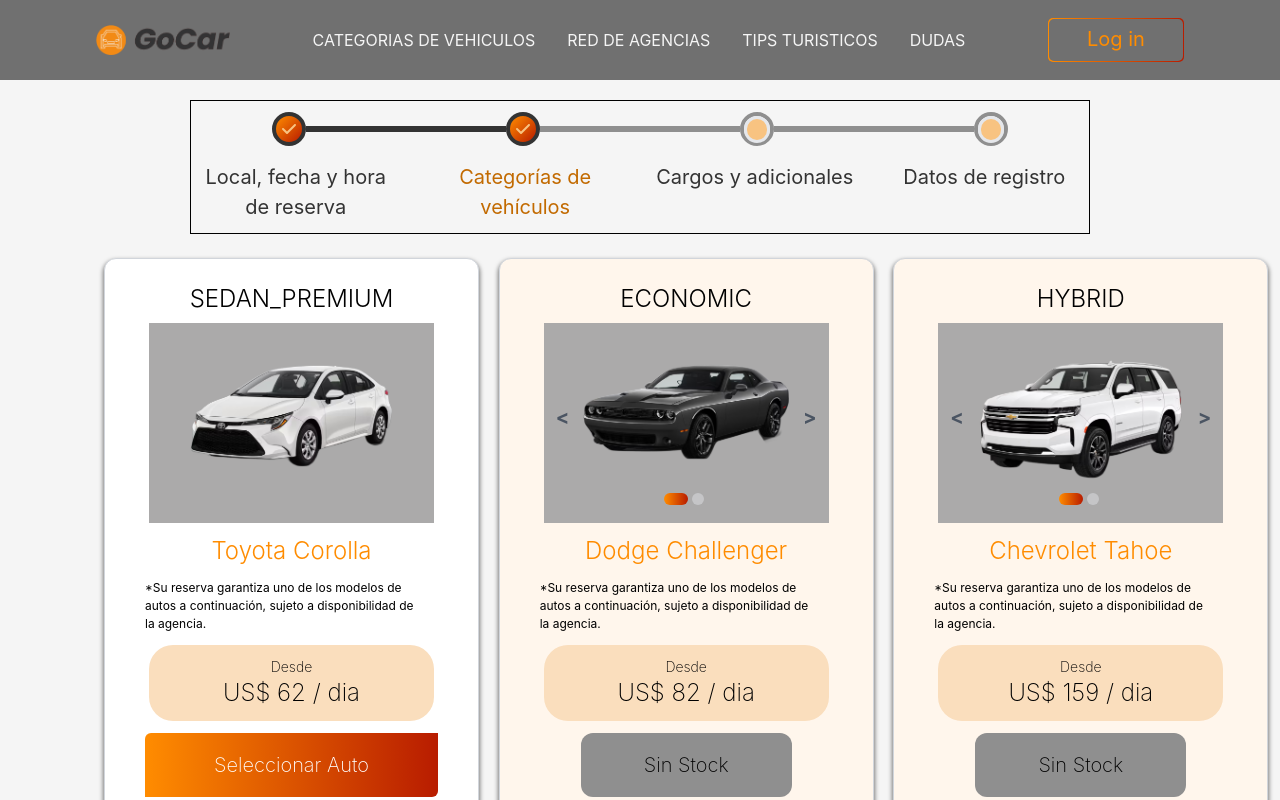
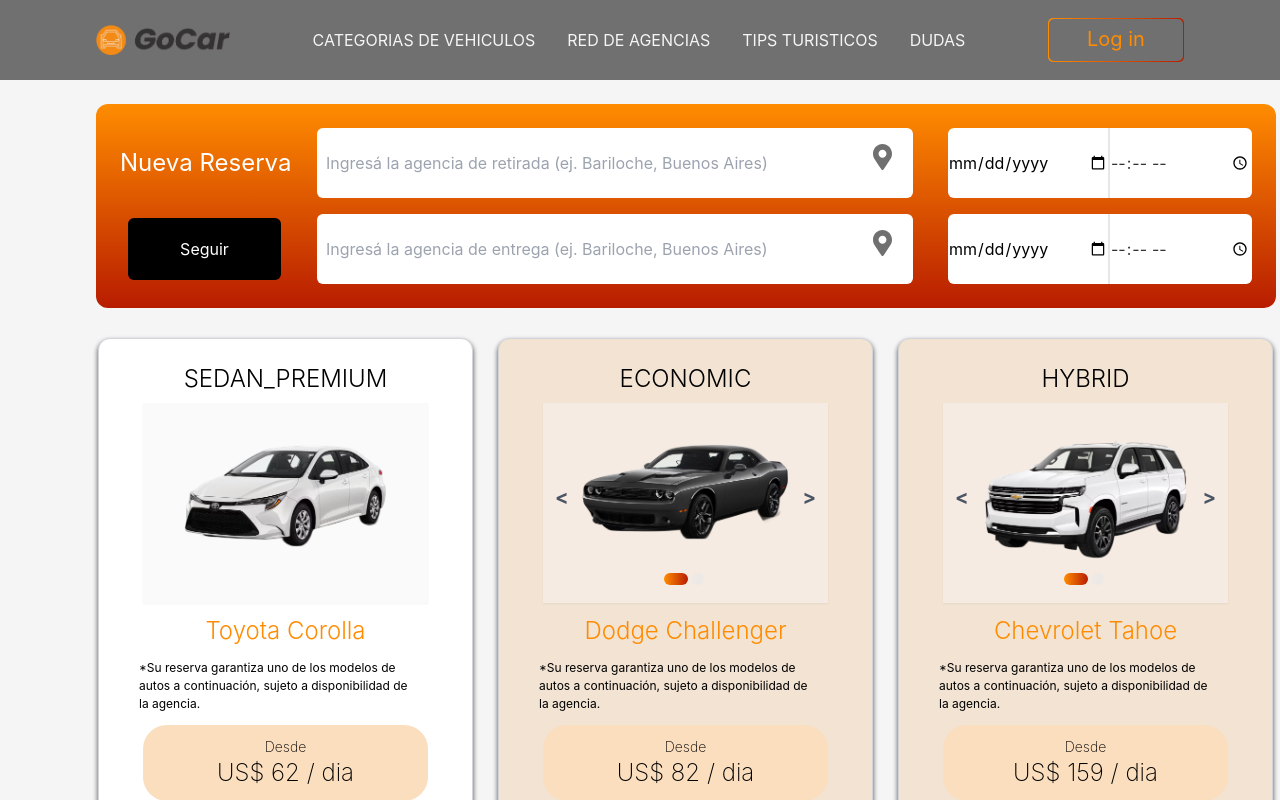
Before and after one commit to MatiasCoronel1312/s14-13-n-java, a React (Vite) app in the folder Frontend/: page /categoriasDeVehiculos/all in a window 1280 px wide. Shown: the top 800 px of the page. Built offline with nearby package versions, Linux system fonts and the light colour scheme.

Commit message:
add function nueva reserva and add to other pages

```diff
--- a/Frontend/src/components/CardShowDetail/CardShowDetail.tsx
+++ b/Frontend/src/components/CardShowDetail/CardShowDetail.tsx
@@ -28,7 +28,9 @@
   return (
     <div className={`card  ${showFront ? "flipped" : ""}`}>
       <div className="card-inner">
-        <div className={`card-front  ${showFront ? "hidden" : ""}`}>
+        <div
+          className={`card-front transition-all   ${showFront ? "hidden" : ""}`}
+        >
           <FrontViewCard
             lessIndex={lessIndex}
             addIndex={addIndex}
--- a/Frontend/src/components/FrontViewCard/FrontViewCard.tsx
+++ b/Frontend/src/components/FrontViewCard/FrontViewCard.tsx
@@ -40,14 +40,14 @@
 
   return (
     <div
-      className={` ${
-        hasStock ? "bg-white " : "bg-[#FFF6EC] "
-      }  w-[375px] min-h-[500px] border border-gray-300 rounded-xl flex flex-col items-center  py-6 shadow-card relative`}
+      className={` ${hasStock ? "bg-white " : "bg-[#f2e3d2] "}  w-[375px] ${
+        isCategory ? "h-[556px]" : "h-[500px]"
+      } border border-gray-300 rounded-xl flex flex-col items-center  py-6 shadow-card relative`}
     >
       <p className="text-2xl font-light">{detailsCar.categoría}</p>
 
       <section className="flex flex-col items-center gap-3 py-2">
-        <figure className="w-[285px] h-[200px] relative bg-[#ABAAAA] p-6 ">
+        <figure className="w-[285px] h-[200px] relative bg-[#f7f5f577]   shadow-sm p-6 ">
           {isMoreCar && (
             <div className="absolute flex z-20 w-[285px] top-20 left-0 justify-between px-3 text-gray-600 font-bold text-xl">
               <p className="hover:cursor-pointer " onClick={lessIndex}>
--- a/Frontend/src/components/NuevaReserva/NuevaReserva.tsx
+++ b/Frontend/src/components/NuevaReserva/NuevaReserva.tsx
@@ -1,8 +1,9 @@
 import { useForm } from "react-hook-form";
 import { Formulario } from "./Formulario.interface";
-import { Link } from "react-router-dom";
+import { useNavigate } from "react-router-dom";
 export const NuevaReserva = () => {
   const { register, handleSubmit } = useForm();
+  const navigate = useNavigate();
 
   const onSubmit = handleSubmit((data) => {
     const formulario: Formulario = {
@@ -13,7 +14,12 @@
       fechaEntrega: data.fechaEntrega,
       horaEntrega: data.horaEntrega,
     };
+
     console.log(formulario);
+    // before add formulario data in redux state
+    navigate("../categoriasDeVehiculos/all", {
+      state: { isReserva: true },
+    });
   });
 
   return (
@@ -23,11 +29,14 @@
           className="flex  justify-between flex-wrap gap-4"
           onSubmit={onSubmit}
         >
-          <div className="flex gap-2">
-            <p className="text-white text-[24px] self-center">Nueva Reserva</p>
+          <p className="text-white w-68  text-[24px] self-center">
+            Nueva Reserva
+          </p>
+          <div className="flex gap-2 -6">
             <input
               className="w-[596px] h-[70px] rounded-md py-4 font-sans text-text"
               type="text"
+              required
               placeholder="  Ingresá la agencia de retirada (ej. Bariloche, Buenos Aires)
             "
               {...register("agenciaRetiro")}
@@ -55,6 +64,7 @@
               />
 
               <input
+                required
                 className="w-[142px] h-[70px] text-text rounded-r-md"
                 type="time"
                 placeholder="Hora de Retiro"
@@ -62,15 +72,15 @@
               />
             </div>
           </div>
+          <button
+            className="bg-black h-[62px] w-[153px] me-4 self-center text-white p-2 ms-2 rounded-md"
+            type="submit"
+          >
+            Seguir
+          </button>
           <div className="flex gap-2">
-            <Link
-              to={"/categoriasDeVehiculos/seleciona"}
-              className="bg-black h-[62px] w-[153px] me-4 self-center text-white p-2 ms-2 rounded-md"
-              type="submit"
-            >
-              Seguir
-            </Link>
             <input
+              required
               className="w-[596px] h-[70px] rounded-md py-4 font-sans text-text"
               type="text"
               placeholder="  Ingresá la agencia de entrega (ej. Bariloche, Buenos Aires)
@@ -92,6 +102,7 @@
             </svg>
             <div className=" flex ">
               <input
+                required
                 className="w-[162px] h-[70px] rounded-l-md border-r-2"
                 type="date"
                 placeholder="Fecha de entrega"
@@ -99,6 +110,7 @@
               />
 
               <input
+                required
                 className="w-[142px] h-[70px] text-text rounded-r-md"
                 type="time"
                 placeholder="Hora de entrega"
--- a/Frontend/src/components/SelectForCategory/SelectForCategory.tsx
+++ b/Frontend/src/components/SelectForCategory/SelectForCategory.tsx
@@ -5,9 +5,9 @@
 
 const SelectForCategory = () => {
   return (
-    <section className="w-[1200px] min-h-[707px] h-full bg-background  mx-auto  px-2">
+    <section className="w-[1200px] min-h-[707px] h-full bg-background  mx-auto  ml-[2px] ">
       <div className="flex items-centerd justify-betdween">
-        <div className="grid grid-cols-3 grid-rows-3 w-full min-h-[1800px]  mb-8 ">
+        <div className="grid grid-cols-3 grid-rows-3 w-full min-h-[1800px]  mb-8  ">
           {carCategory.map((categoría) => (
             // <p key={categoría}>{categoría}</p>
             <div className="my-6" key={categoría}>
--- a/Frontend/src/pages/CategoriaDeVehiculos.tsx
+++ b/Frontend/src/pages/CategoriaDeVehiculos.tsx
@@ -1,18 +1,29 @@
-//import { useParams } from "react-router-dom";
 import SelectForCategory from "../components/SelectForCategory/SelectForCategory";
 import TimeLine from "../components/timeline/TimeLine";
 import NuevaReserva from "../components/NuevaReserva/NuevaReserva";
-import { useState } from "react";
+
+import { useLocation } from "react-router-dom";
 
 const CategoriaDeVehiculos = () => {
-  // const { destino } = useParams();
-  // Saber si es desde navbar destino !== "all"
-  const [hasDatos, setHasDatos] = useState(true);
+  const location = useLocation();
+  // add check if is from reserva or not in the redux state
+  const isFromReserva = location?.state?.isReserva;
 
   return (
     <div className="w-full bg-background flex justify-center">
       <div className="h-auto lg:w-[85%] md:w-[90%]  ">
-        {hasDatos ? <TimeLine posicion={2} /> : <NuevaReserva />}
+        <div className=" ">
+          {isFromReserva ? (
+            <div className="h-[210px] mt-6  flex justify-center items-center">
+              <TimeLine posicion={2} />
+            </div>
+          ) : (
+            <div className=" h-[210px]">
+              <NuevaReserva />
+            </div>
+          )}
+        </div>
+
         <SelectForCategory />
       </div>
     </div>
--- a/Frontend/src/pages/RedDeAgencias.tsx
+++ b/Frontend/src/pages/RedDeAgencias.tsx
@@ -1,13 +1,14 @@
+import NuevaReserva from "../components/NuevaReserva/NuevaReserva";
 
 const RedDeAgencias = () => {
   return (
-
-    <div className='w-full bg-background flex justify-center'>
-      <div className="h-[80px] lg:w-[85%] md:w-[90%]  ">
-       <div>RedDeAgencias</div>
+    <div className="w-full bg-background flex justify-center">
+      <div className="h-auto lg:w-[85%] md:w-[90%]  ">
+        <NuevaReserva />
+        <div>RedDeAgencias</div>
       </div>
     </div>
-  )
-}
+  );
+};
 
-export default RedDeAgencias
+export default RedDeAgencias;
--- a/Frontend/src/pages/TipsTuristicos.tsx
+++ b/Frontend/src/pages/TipsTuristicos.tsx
@@ -1,12 +1,14 @@
+import NuevaReserva from "../components/NuevaReserva/NuevaReserva";
 
 const TipsTuristicos = () => {
   return (
-    <div className='w-full bg-background flex justify-center'>
-      <div className="h-[80px] lg:w-[85%] md:w-[90%]  ">
+    <div className="w-full bg-background flex justify-center">
+      <div className="h-auto lg:w-[85%] md:w-[90%]  ">
+        <NuevaReserva />
         <div>TipsTuristicos</div>
       </div>
     </div>
-  )
-}
+  );
+};
 
 export default TipsTuristicos;
```
